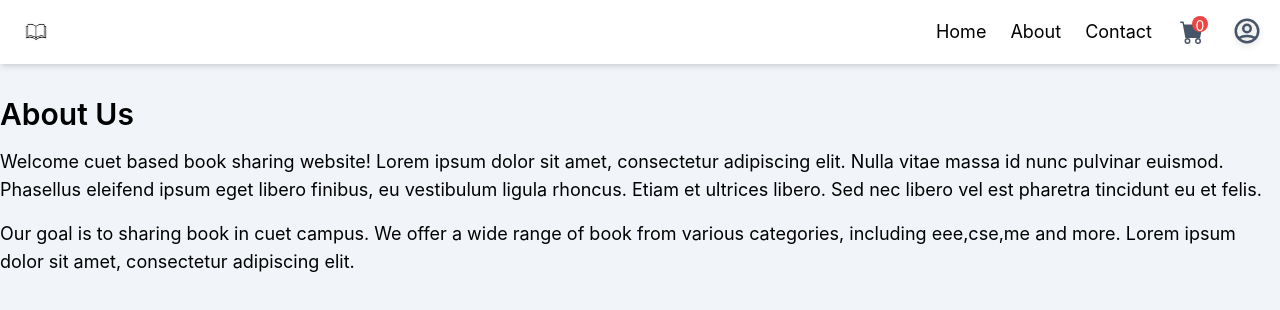
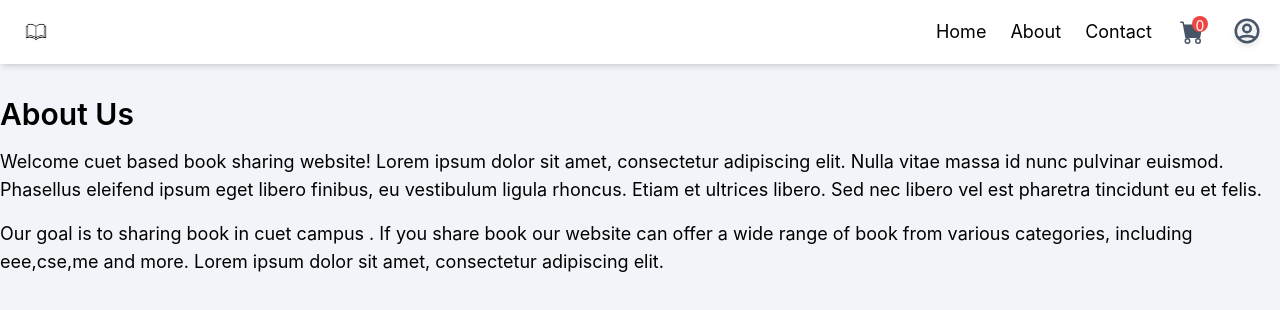
Before and after one commit to oman765/book_sharing, a React (Create React App) app in the folder ui/: page /about in a window 1280 px wide. Shown: the top 310 px of the page. Built offline with nearby package versions, Linux system fonts and the light colour scheme; no server answers.

Commit message:
Update About.js

```diff
--- a/ui/src/page/About.js
+++ b/ui/src/page/About.js
@@ -11,7 +11,7 @@
       pharetra tincidunt eu et felis.
     </p>
     <p className="text-lg mt-4">
-      Our goal is to sharing book in cuet campus. We offer a wide range of
+      Our goal is to sharing book in cuet campus . If you share book our website can offer a wide range of
       book from various categories, including eee,cse,me and more. Lorem ipsum
       dolor sit amet, consectetur adipiscing elit.
     </p>
```
